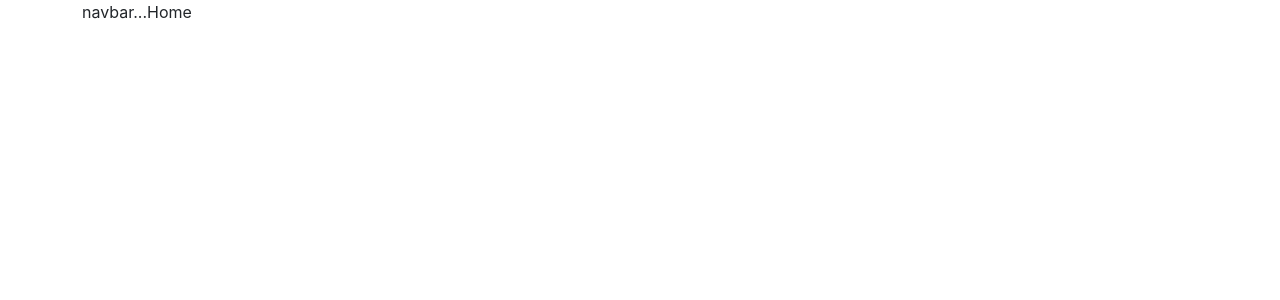
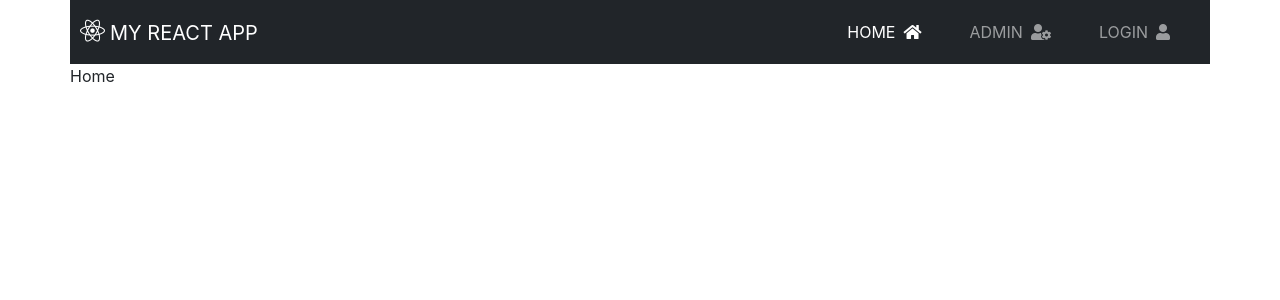
Before and after one commit to cotebarrientos/login-udemy-exercise, a React (Create React App) app: page / in a window 1280 px wide. Shown: the top 300 px of the page. Built offline with nearby package versions, Linux system fonts and the light colour scheme.

Commit message:
Add responsive and collapsible navbar

```diff
--- a/public/index.html
+++ b/public/index.html
@@ -50,5 +50,11 @@
       To begin the development, run `npm start` or `yarn start`.
       To create a production bundle, use `npm run build` or `yarn build`.
     -->
+    <script src="https://cdn.jsdelivr.net/npm/@popperjs/core@2.9.2/dist/umd/popper.min.js"
+    integrity="sha384-IQsoLXl5PILFhosVNubq5LC7Qb9DXgDA9i+tQ8Zj3iwWAwPtgFTxbJ8NT4GN1R8p"
+    crossorigin="anonymous"></script>
+    <script src="https://cdn.jsdelivr.net/npm/bootstrap@5.0.2/dist/js/bootstrap.min.js"
+    integrity="sha384-cVKIPhGWiC2Al4u+LWgxfKTRIcfu0JTxR+EQDz/bgldoEyl4H0zUF0QKbrJ0EcQF"
+    crossorigin="anonymous"></script>
   </body>
 </html>
--- a/src/App.jsx
+++ b/src/App.jsx
@@ -2,12 +2,13 @@ import {
   BrowserRouter as Router,
   Switch,
   Route} from 'react-router-dom'
+import Navbar from './components/Navbar';
 
 function App() {
   return (
     <Router>
-      <div className="container">
-          navbar...
+      <div className="container pe-0 ps-0">
+          <Navbar />
           <Switch>
               <Route path="/login">
                   Login
--- /dev/null
+++ b/src/components/Navbar.jsx
@@ -0,0 +1,52 @@
+import React from 'react'
+import {Link, NavLink} from 'react-router-dom'
+
+const Navbar = () => {
+    return (
+        <nav className="navbar navbar-dark navbar-expand-lg bg-dark">
+            <Link to="/" className="navbar-brand text-uppercase">
+                <span className="brand-ico"><i className="fab fa-react"></i></span>My React App
+            </Link>
+            <button className="navbar-toggler me-3" type="button" data-bs-toggle="collapse"
+            data-bs-target="#navbarSupportedContent" aria-controls="navbarSupportedContent"
+            aria-expanded="false" aria-label="Toggle navigation">
+                <span className="navbar-toggler-icon"></span>
+            </button>
+            <div className="collapse navbar-collapse me-3" id="navbarSupportedContent">
+                <ul className="navbar-nav ms-auto text-uppercase">
+                    <li className="nav-item">
+                        <NavLink
+                            className="nav-link me-3 ms-3"
+                            to="/"
+                            exact
+                        >
+                            Home
+                            <i className="fas fa-home ms-2"></i>
+                        </NavLink>
+                    </li>
+                    <li className="nav-item">
+                        <NavLink
+                            className="nav-link me-3 ms-3"
+                            to="/admin"
+                        >
+                            Admin
+                            <i className="fas fa-user-cog ms-2"></i>
+                         </NavLink>
+                    </li>
+                    <li className="nav-item">
+                        <NavLink
+                            className="nav-link me-3 ms-3"
+                            to="/login"
+                        >
+                            Login
+                            <i className="fas fa-user ms-2"></i>
+                        </NavLink>
+                    </li>
+                </ul>
+
+            </div>
+        </nav>
+    )
+}
+
+export default Navbar
--- a/src/index.css
+++ b/src/index.css
@@ -11,3 +11,9 @@ code {
   font-family: source-code-pro, Menlo, Monaco, Consolas, 'Courier New',
     monospace;
 }
+
+.brand-ico {
+  padding-left: 10px;
+  padding-right: 5px;
+  font-size: 25px;
+}
```
